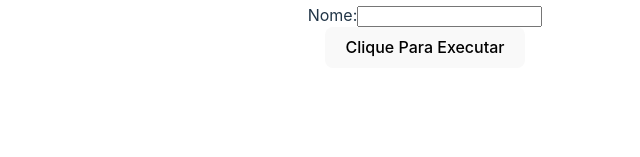
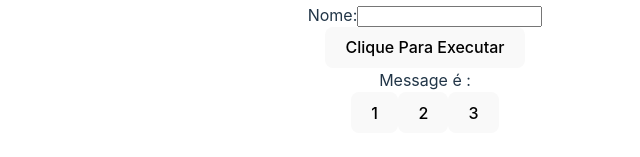
Before and after one commit to DevVitorlevi/React-estudos, a React (Vite) app in the folder avançado/: page / in a window 1280 px wide. Shown: the part 1240-1397 px from the top of the page, without its empty margins (215-855 px from the left). Before the commit the page ends 1340 px from the top, so only its background shows below. Built offline with nearby package versions, Linux system fonts and the light colour scheme.

Commit message:
Elevação de Porsp

```diff
--- a/avançado/src/App.jsx
+++ b/avançado/src/App.jsx
@@ -8,6 +8,8 @@ import ShowUsername from './components/ShowUsername'
 import CarDetails from './components/CarDetails'
 import Container from './components/Container'
 import Execute from './components/Execute'
+import Message from './components/Message'
+import AlterarMessage from './components/AlterarMessage'
 function App() {
   const name = 'Vitor'
 
@@ -28,6 +30,12 @@ function App() {
   const ShowMessage = () => {
     return console.log('clique')
   }
+
+  const [message, setMessage] = useState()
+
+  const alterarMessage = (msg) => {
+    setMessage(msg)
+  }
   return (
     <>
       <img src={image} alt="" />
@@ -43,6 +51,7 @@ function App() {
 
       {CarData.map((car) => (
         <CarDetails
+          key={car.id}
           model={car.model}
           km={car.km}
           color={car.color}
@@ -58,6 +67,9 @@ function App() {
       </Container>
 
       <Execute Myfunction={ShowMessage} />
+
+      <Message msg={message} />
+      <AlterarMessage alterarMessage={alterarMessage} />
     </>
   )
 }
--- /dev/null
+++ b/avançado/src/components/AlterarMessage.jsx
@@ -0,0 +1,15 @@
+import React from 'react'
+
+
+const AlterarMessage = ({ alterarMessage }) => {
+    const messages = ['oi', 'Olá', 'Eae']
+    return (
+        <>
+            <button onClick={() => alterarMessage(messages[0])}>1</button>
+            <button onClick={() => alterarMessage(messages[1])}>2</button>
+            <button onClick={() => alterarMessage(messages[2])}>3</button>
+        </>
+    )
+}
+
+export default AlterarMessage
--- /dev/null
+++ b/avançado/src/components/Message.jsx
@@ -0,0 +1,9 @@
+import React from 'react'
+
+const Message = ({ msg }) => {
+    return (
+        <div>Message é :{msg}</div>
+    )
+}
+
+export default Message
```
